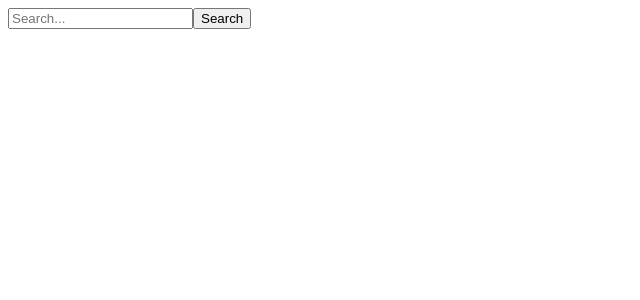
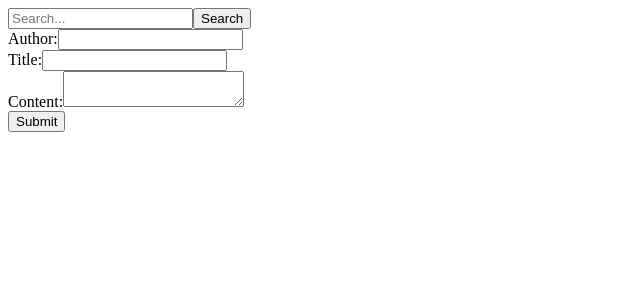
Before and after one commit to indraantoor/Text-Highlighter, a React (Create React App) app in the folder client/texthighlight/: page / in a window 1280 px wide. Shown: the top 300 px of the page, without its empty margins (0-640 px from the left). Built offline with nearby package versions, Linux system fonts and the light colour scheme.

Commit message:
feat: create document from client side
Signed-off-by: indraantoor <indraantoor@gmail.com>

```diff
--- a/client/texthighlight/src/App.tsx
+++ b/client/texthighlight/src/App.tsx
@@ -1,11 +1,12 @@
 import Searchbox from "./components/Searchbox";
-import Document from "./components/Document";
+import CreateDocument from "./components/CreateDocument";
 
 function App() {
   return (
     <div className="App">
       <Searchbox />
       {/* <Document /> */}
+      <CreateDocument />
     </div>
   );
 }
--- /dev/null
+++ b/client/texthighlight/src/components/CreateDocument/index.tsx
@@ -0,0 +1,69 @@
+import { useState } from "react";
+import { useCreateDocument } from "../../hooks/query/useCreateDocument";
+
+const CreateDocument = () => {
+  const [author, setAuthor] = useState("");
+  const [title, setTitle] = useState("");
+  const [content, setContent] = useState("");
+
+  const { mutate } = useCreateDocument();
+
+  const handleAuthorChange = (event: any) => {
+    setAuthor(event.target.value);
+  };
+
+  const handleTitleChange = (event: any) => {
+    setTitle(event.target.value);
+  };
+
+  const handleContentChange = (event: any) => {
+    setContent(event.target.value);
+  };
+
+  const handleSubmit = (event: any) => {
+    event.preventDefault();
+    // Handle form submission here
+    // You can access the form values using the `author`, `title`, and `content` variables
+    const data = {
+      name: title,
+      author,
+      content,
+    };
+
+    mutate(data);
+  };
+
+  return (
+    <form onSubmit={handleSubmit}>
+      <div>
+        <label htmlFor="author">Author:</label>
+        <input
+          type="text"
+          id="author"
+          value={author}
+          onChange={handleAuthorChange}
+        />
+      </div>
+      <div>
+        <label htmlFor="title">Title:</label>
+        <input
+          type="text"
+          id="title"
+          value={title}
+          onChange={handleTitleChange}
+        />
+      </div>
+      <div>
+        <label htmlFor="content">Content:</label>
+        <textarea
+          id="content"
+          value={content}
+          onChange={handleContentChange}
+        ></textarea>
+      </div>
+      <button type="submit">Submit</button>
+    </form>
+  );
+};
+
+export default CreateDocument;
--- /dev/null
+++ b/client/texthighlight/src/hooks/query/useCreateDocument.tsx
@@ -0,0 +1,11 @@
+import { useMutation } from "react-query";
+import axios from "axios";
+
+async function addDocument(documentData: any) {
+  const { data } = await axios.post("http://localhost:2302", documentData);
+  return data;
+}
+
+export const useCreateDocument = () => {
+  return useMutation((documentData: any) => addDocument(documentData));
+};
```
